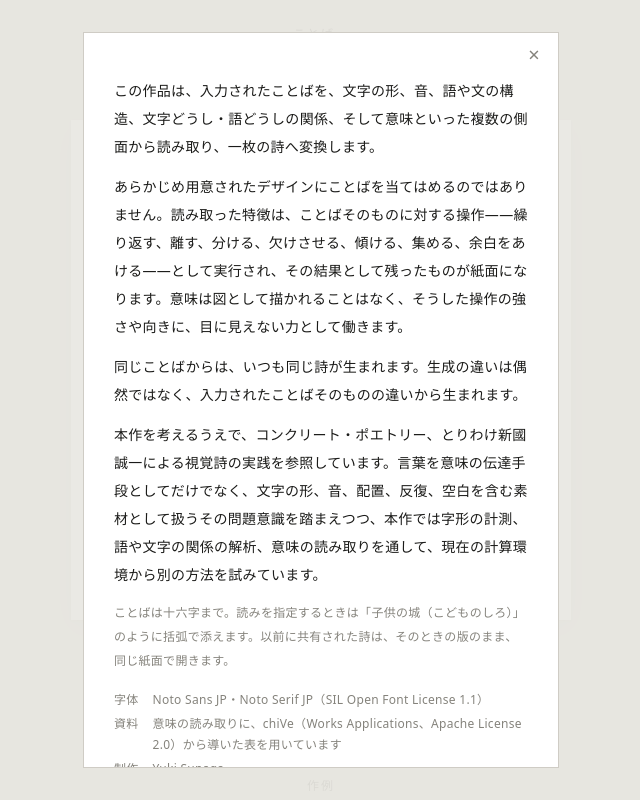
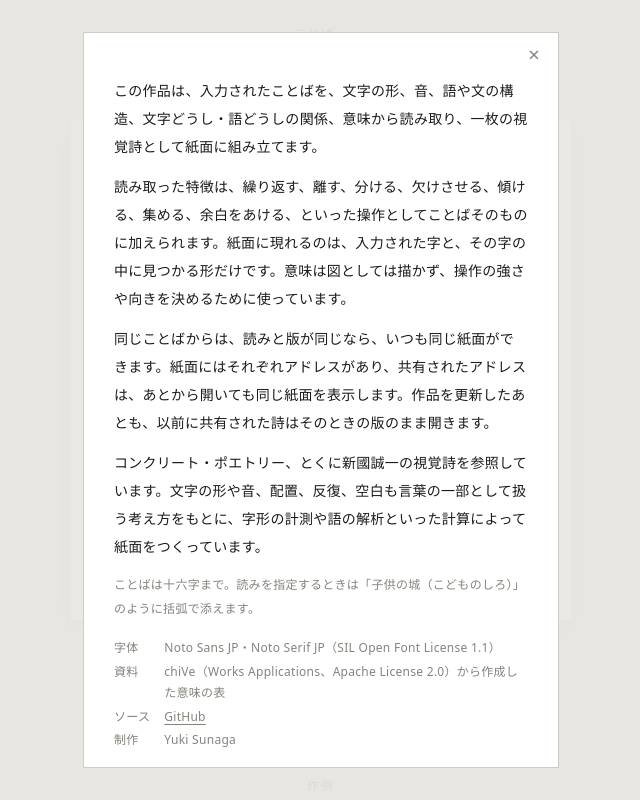
Before and after one commit to endoftheyukky/kotoba-no-katachi, a website built with Vite: page index.html in a window 1280 px wide. Both pictures are taken after a click on the button "About". Shown: the top 800 px of the page, without its empty margins (319-959 px from the left). Built offline with nearby package versions, Linux system fonts and the light colour scheme.

Commit message:
Update About and source link

```diff
--- a/index.html
+++ b/index.html
@@ -100,27 +100,31 @@
         <button type="submit" id="about-close" aria-label="閉じる">×</button>
       </form>
       <p tabindex="-1" autofocus>
-        この作品は、入力されたことばを、文字の形、音、語や文の構造、文字どうし・語どうしの関係、そして意味といった複数の側面から読み取り、一枚の詩へ変換します。
+        この作品は、入力されたことばを、文字の形、音、語や文の構造、文字どうし・語どうしの関係、意味から読み取り、一枚の視覚詩として紙面に組み立てます。
       </p>
       <p>
-        あらかじめ用意されたデザインにことばを当てはめるのではありません。読み取った特徴は、ことばそのものに対する操作——繰り返す、離す、分ける、欠けさせる、傾ける、集める、余白をあける——として実行され、その結果として残ったものが紙面になります。意味は図として描かれることはなく、そうした操作の強さや向きに、目に見えない力として働きます。
+        読み取った特徴は、繰り返す、離す、分ける、欠けさせる、傾ける、集める、余白をあける、といった操作としてことばそのものに加えられます。紙面に現れるのは、入力された字と、その字の中に見つかる形だけです。意味は図としては描かず、操作の強さや向きを決めるために使っています。
       </p>
-      <p>同じことばからは、いつも同じ詩が生まれます。生成の違いは偶然ではなく、入力されたことばそのものの違いから生まれます。</p>
       <p>
-        本作を考えるうえで、コンクリート・ポエトリー、とりわけ新國誠一による視覚詩の実践を参照しています。言葉を意味の伝達手段としてだけでなく、文字の形、音、配置、反復、空白を含む素材として扱うその問題意識を踏まえつつ、本作では字形の計測、語や文字の関係の解析、意味の読み取りを通して、現在の計算環境から別の方法を試みています。
+        同じことばからは、読みと版が同じなら、いつも同じ紙面ができます。紙面にはそれぞれアドレスがあり、共有されたアドレスは、あとから開いても同じ紙面を表示します。作品を更新したあとも、以前に共有された詩はそのときの版のまま開きます。
       </p>
-      <p class="aside">ことばは十六字まで。読みを指定するときは「子供の城（こどものしろ）」のように括弧で添えます。以前に共有された詩は、そのときの版のまま、同じ紙面で開きます。</p>
+      <p>
+        コンクリート・ポエトリー、とくに新國誠一の視覚詩を参照しています。文字の形や音、配置、反復、空白も言葉の一部として扱う考え方をもとに、字形の計測や語の解析といった計算によって紙面をつくっています。
+      </p>
+      <p class="aside">ことばは十六字まで。読みを指定するときは「子供の城（こどものしろ）」のように括弧で添えます。</p>
       <dl>
         <dt>字体</dt>
         <dd>Noto Sans JP・Noto Serif JP（SIL Open Font License 1.1）</dd>
         <dt>資料</dt>
-        <dd>意味の読み取りに、chiVe（Works Applications、Apache License 2.0）から導いた表を用いています</dd>
+        <dd>chiVe（Works Applications、Apache License 2.0）から作成した意味の表</dd>
+        <dt>ソース</dt>
+        <dd><a href="https://github.com/endoftheyukky/kotoba-no-katachi" target="_blank" rel="noopener">GitHub</a></dd>
         <dt>制作</dt>
         <dd>Yuki Sunaga</dd>
       </dl>
       <!-- what the archive keeps (src/archive/record.ts, migrations/0001_archive.sql): keep the two in agreement -->
       <p class="aside record">
-        ことばを入れて詩をつくると、そのことばと紙面が日時とともに記録されます。同じブラウザからの記録や、一度の訪問のなかでの順序がわかるよう、このブラウザに匿名のIDを保存します。この記録には、名前・メールアドレス・IPアドレス・位置情報は含まれません。記録は、この作品の制作と改善のためにのみ使います。
+        ことばを入れて詩をつくると、そのことばと紙面が日時とともに記録されます。同じブラウザからの記録と、一度の訪問のなかでの順序がわかるよう、このブラウザに匿名のIDを保存します。記録には、名前・メールアドレス・IPアドレス・位置情報は含まれません。共有されたアドレスや作例を開いただけでは記録されません。記録は、この作品の制作と改善のためにのみ使います。
       </p>
     </dialog>
 
--- a/src/style.css
+++ b/src/style.css
@@ -452,6 +452,24 @@ dialog dd {
   margin: 0;
 }
 
+/* ソース: a link as quiet as the rest of the colophon, known by its underline */
+dialog dd a {
+  color: inherit;
+  text-decoration: underline;
+  text-decoration-thickness: 1px;
+  text-underline-offset: 3px;
+}
+
+dialog dd a:hover,
+dialog dd a:focus-visible {
+  color: var(--ink);
+}
+
+dialog dd a:focus-visible {
+  outline: 1px solid var(--ink);
+  outline-offset: 2px;
+}
+
 /* what is recorded: the last words of About */
 dialog .record {
   margin: 16px 0 0;
```
